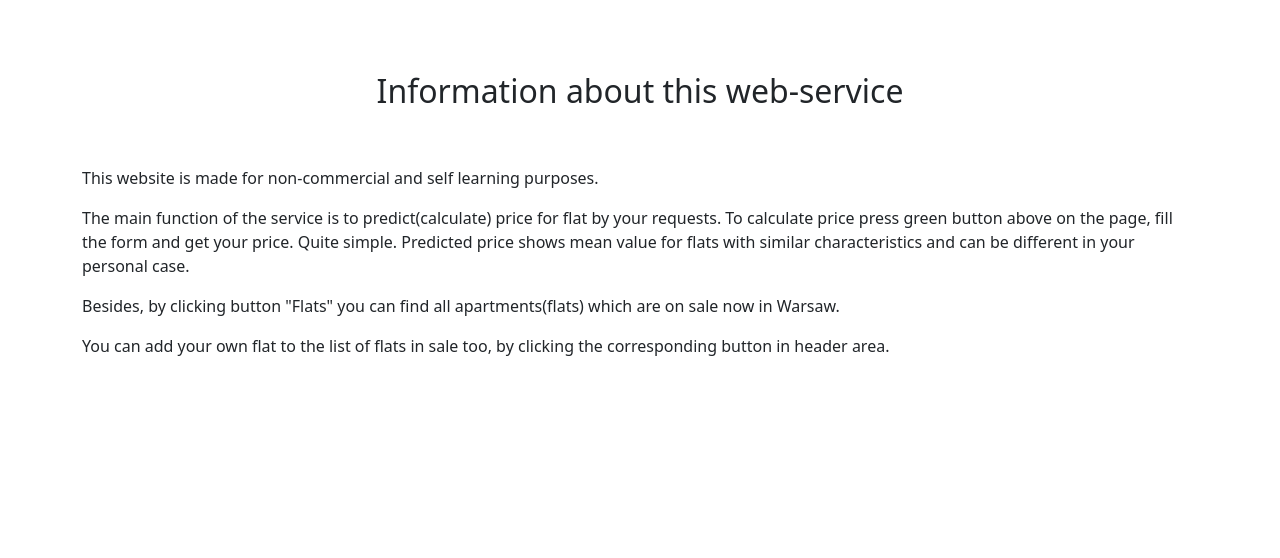
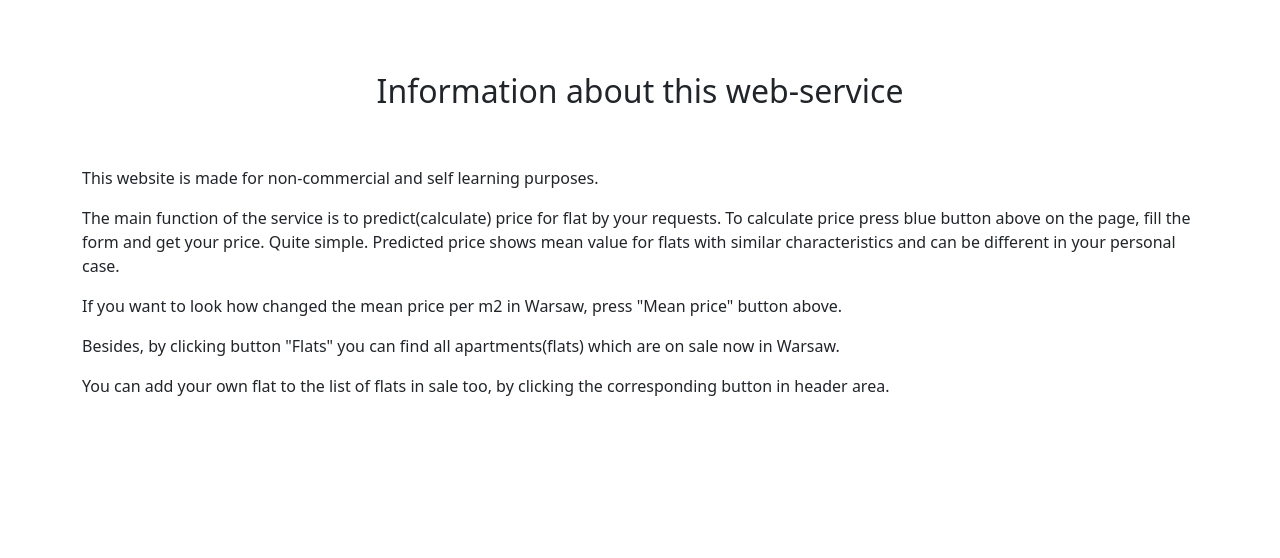
Before and after one commit to arsenbondaren/petProject-RealEstate, a Flask app: page /about in a window 1280 px wide. Shown: the part 73-631 px from the top of the page. Run offline with Flask 3, Linux system fonts and the light colour scheme.

Commit message:
few updates

```diff
--- a/requirements.txt
+++ b/requirements.txt
@@ -3,3 +3,6 @@ catboost == 1.2
 Flask == 2.3.2
 Flask-SQLAlchemy == 3.0.5
 scikit-learn == 1.2.2
+bokeh == 3.2.1
+pandas == 2.0.3
+sklearn == 0.0.post5
--- a/templates/about.html
+++ b/templates/about.html
@@ -7,8 +7,9 @@
 {% block body %}
 <p>This website is made for non-commercial and self learning purposes.</p>
 <p>The main function of the service is to predict(calculate) price for flat by your requests.
-To calculate price press green button above on the page, fill the form and get your price. Quite simple.
+To calculate price press blue button above on the page, fill the form and get your price. Quite simple.
 Predicted price shows mean value for flats with similar characteristics and can be different in your personal case.</p>
+<p>If you want to look how changed the mean price per m2 in Warsaw, press "Mean price" button above.</p>
 <p>Besides, by clicking button "Flats" you can find all apartments(flats) which are on sale now in Warsaw.</p>
 <p>You can add your own flat to the list of flats in sale too, by clicking the corresponding button in header area.</p>
 
```
